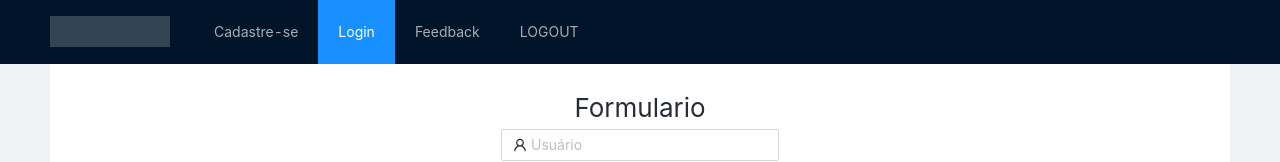
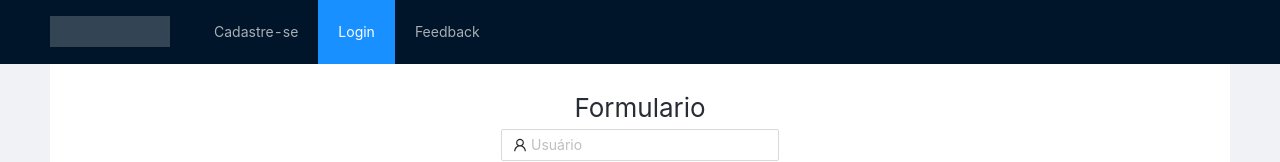
Before and after one commit to joaoluke/user-resgistration, a React (Create React App) app: page / in a window 1280 px wide. Shown: the top 162 px of the page. Built offline with nearby package versions, Linux system fonts and the light colour scheme.

Commit message:
feat: feedback list implementation

```diff
--- a/src/App.js
+++ b/src/App.js
@@ -32,9 +32,9 @@ const App = () => {
               <Menu.Item key="2"><Link to="/">Login</Link></Menu.Item>
 
               <Menu.Item key="3"><Link to="/newFeedbacks">Feedback</Link></Menu.Item>
-             {authenticated && <Menu.Item key="3"><Link to="/users">Usuários</Link></Menu.Item>}
+             {/* {authenticated && <Menu.Item key="3"><Link to="/users">Usuários</Link></Menu.Item>}   */}
              {/* <Menu.Item onClick={()=>{history.push("users")}} >LOGOUT  </Menu.Item> */}
-             <Menu.Item onClick={()=>{setToken("")}} >LOGOUT  </Menu.Item>
+
 
             </Menu>
           </Header>
@@ -68,4 +68,6 @@ const App = () => {
   );
 }
 
+
+
 export default App;
```
